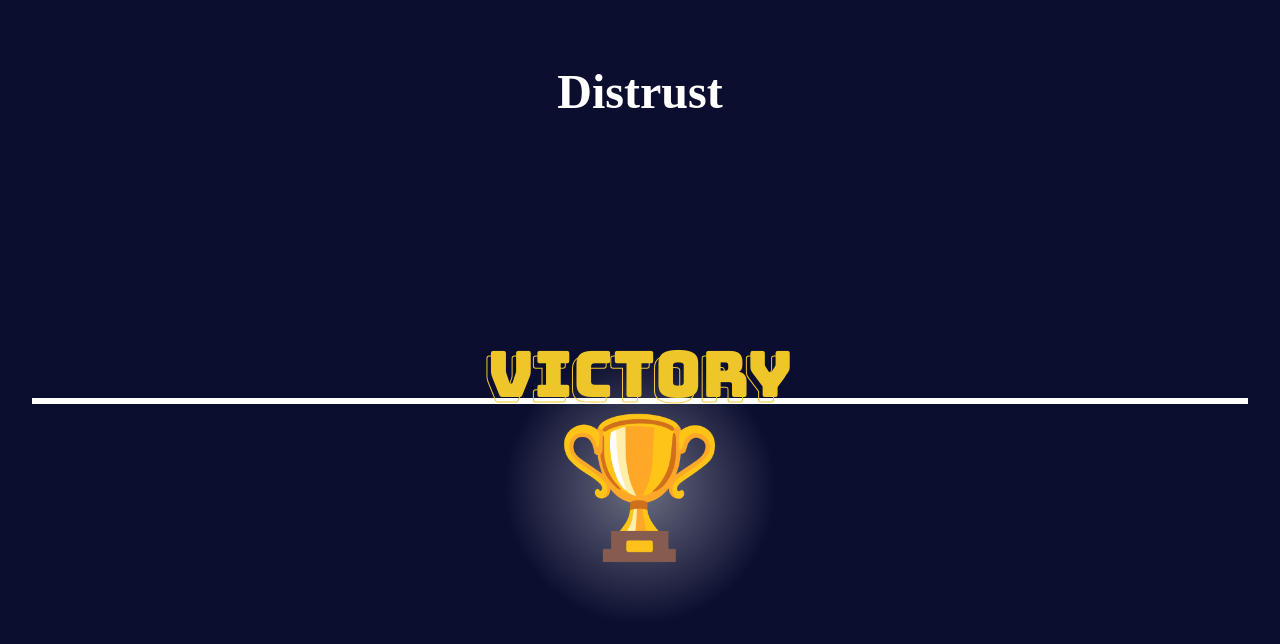
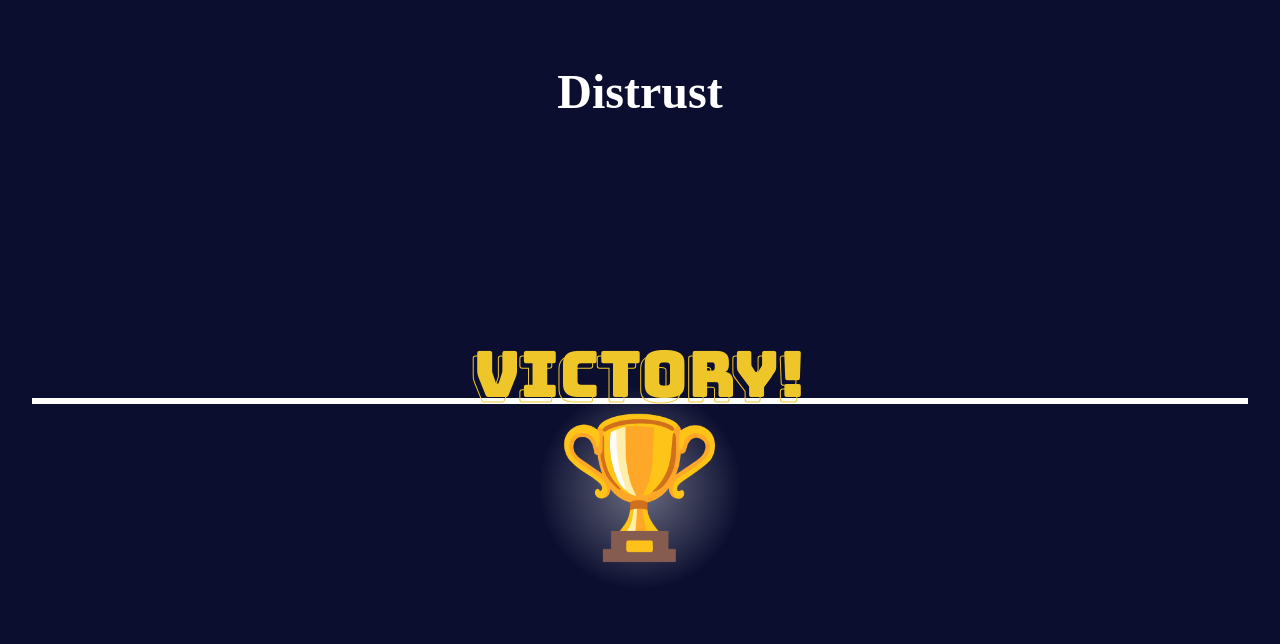
Before and after one commit to scc-distrust/frontend, a Svelte app: page / in a window 1280 px wide. Shown: the top 644 px of the page. Built offline with nearby package versions, Linux system fonts and the light colour scheme; some icons are missing; a web font is replaced by a local one.

Commit message:
Made changes to the shine.

```diff
--- a/src/pages/VictoryPage.svelte
+++ b/src/pages/VictoryPage.svelte
@@ -4,7 +4,7 @@
 
   import trophy from "../assets/imgs/trophy.png";
 
-  export let message: string = "VICTORY";
+  export let message: string = "VICTORY!";
 </script>
 
 <Title size="3rem" />
@@ -105,8 +105,8 @@
 
   .shine {
     z-index: 10;
-    height: 20rem;
-    width: 20rem;
+    height: 15rem;
+    width: 15rem;
     background: transparent;
     background: radial-gradient(
       circle,
```
